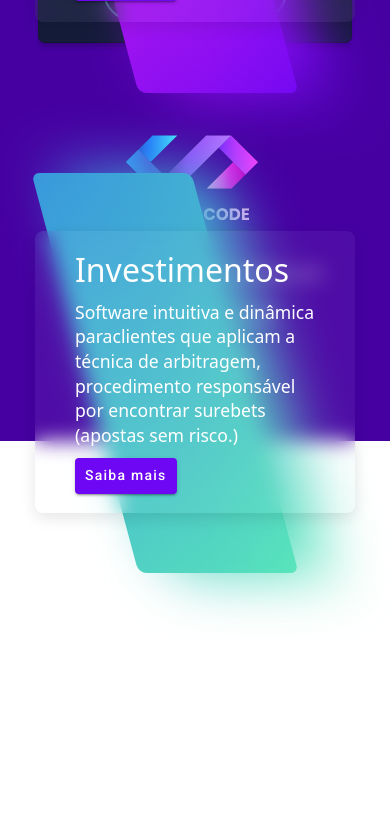
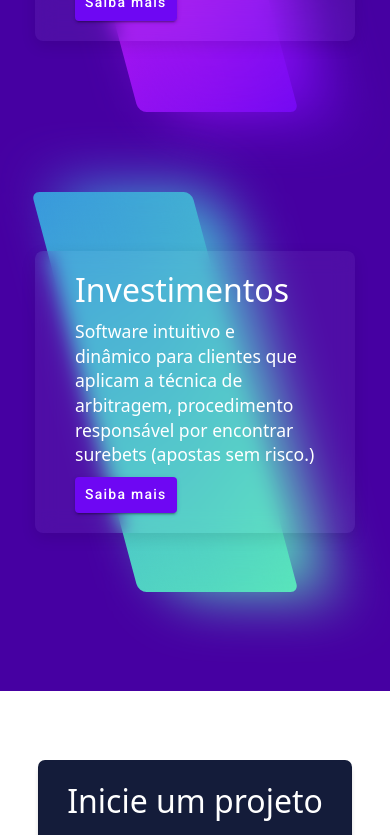
Before and after one commit to cabralcaio/Portfolio2.0, an Angular app: page /home in a window 390 px wide. Shown: the part 3816-4651 px from the top of the page. Before the commit the page ends 4469 px from the top, so only its background shows below. Built offline with nearby package versions, Linux system fonts and the light colour scheme.

Commit message:
Responsividade seção de projetos

```diff
--- a/src/app/components/projects/projects.component.css
+++ b/src/app/components/projects/projects.component.css
@@ -1,9 +1,3 @@
-*
-{
-  margin: 0;
-  padding: 0;
-  box-sizing: border-box;
-}
 
 body
 {
@@ -19,7 +13,6 @@ body
   display: flex;
   justify-content: center;
   align-items: center;
-  flex-wrap: wrap;
   padding: 40px 0;
 }
 
@@ -215,3 +208,9 @@ body
   border: 1px solid rgba(255, 0, 88, 0.4);
   box-shadow: 0 1px 15px rgba(1, 1, 1, 0.2);
 }
+
+@media screen and (max-width: 992px) {
+    .container {
+    flex-direction: column;
+    }
+}
--- a/src/app/components/projects/projects.component.html
+++ b/src/app/components/projects/projects.component.html
@@ -19,7 +19,7 @@
       <span></span>
       <div class="content">
         <h2>Investimentos</h2>
-        <p>Software intuitiva e dinâmica paraclientes que aplicam a técnica de arbitragem, procedimento responsável por encontrar surebets (apostas sem risco.)</p>
+        <p>Software intuitivo e dinâmico para clientes que aplicam a técnica de arbitragem, procedimento responsável por encontrar surebets (apostas sem risco.)</p>
         <a class="button-1" mat-raised-button color="primary">Saiba mais</a>
       </div>
     </div>
--- a/src/app/views/home/home.component.css
+++ b/src/app/views/home/home.component.css
@@ -126,6 +126,9 @@ body {
     #img-me {
         margin-top: -50px;
     }
+    #project-title {
+        height: 1700px;
+    }
 }
 
 @media screen and (max-width: 768px) {
```
